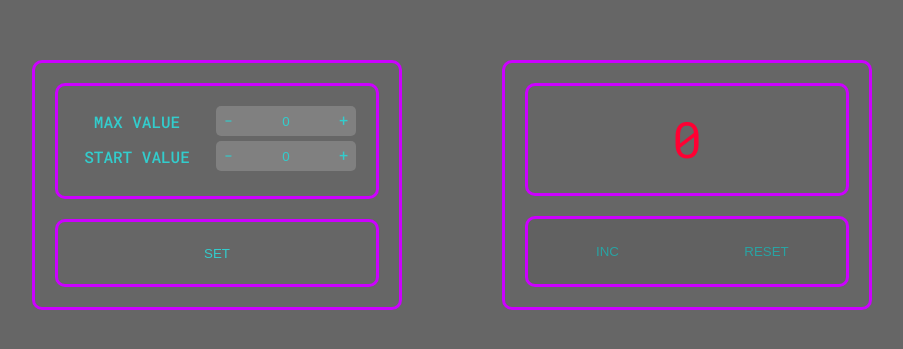
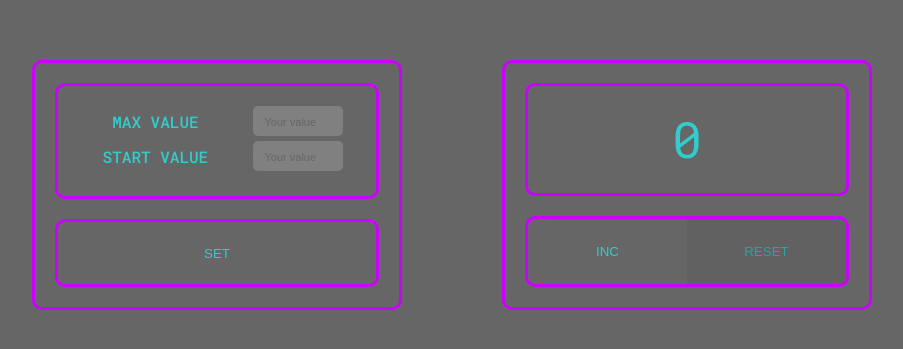
Before and after one commit to Konstantin-174/my-counter-hook, a React (Create React App) app: page / in a window 1280 px wide. Shown: the part 215-564 px from the top of the page, without its empty margins (188-1091 px from the left). Built offline with nearby package versions, Linux system fonts and the light colour scheme.

Commit message:
8th (Rebuild)

```diff
--- a/src/App.tsx
+++ b/src/App.tsx
@@ -1,32 +1,16 @@
-import React, {useState} from 'react';
+import React, {ChangeEvent} from 'react';
 import './App.css';
 import Counter from './components/Counter/Counter';
 import {InputBlock} from './components/InputBlock/InputBlock';
 
-const App: React.FC = () => {
+const App = () => {
 
-    const [maxValue, setMaxValue] = useState<number>(0)
-    const [startValue, setStartValue] = useState<number>(0)
-    let [displayStartValue, setDisplayStartValue] = useState<number>(startValue)
-
-    const decMaxValue = () => setMaxValue(maxValue - 1)
-    const incMaxValue = () => setMaxValue(maxValue + 1)
-    const decStartValue = () => setStartValue(startValue - 1)
-    const incStartValue = () => setStartValue(startValue + 1)
+    const inputChangeHandler = (e: ChangeEvent<HTMLInputElement>) => e.currentTarget.value
 
     return (
         <div className="App">
-            <InputBlock maxValue={maxValue}
-                        decMaxValue={decMaxValue}
-                        incMaxValue={incMaxValue}
-                        startValue={startValue}
-                        decStartValue={decStartValue}
-                        incStartValue={incStartValue}
-                        setDisplayValue={setDisplayStartValue}
-            />
-            <Counter displayValue={displayStartValue}
-                     maxValue={maxValue}
-            />
+            <InputBlock changeHandler={inputChangeHandler}/>
+            <Counter/>
         </div>
     );
 }
--- a/src/components/Counter/Counter.tsx
+++ b/src/components/Counter/Counter.tsx
@@ -4,35 +4,33 @@ import CounterButton from './CounterButton/CounterButton';
 import local from './Counter.module.scss';
 
 type CounterPropsType = {
-    displayValue: number
-    maxValue: number
 }
 
-const Counter: React.FC<CounterPropsType> = ({displayValue, maxValue}) => {
+const Counter: React.FC<CounterPropsType> = () => {
 
-    let [count, setCount] = useState<number>(displayValue)
+    let [count, setCount] = useState<number>(0)
 
     const incCount = () => setCount(count + 1)
 
     const resetCount = () => {
-         if (count > displayValue) {
-             setCount(count = displayValue)
+         if (count > 0) {
+             setCount(count = 0)
          }
     }
 
     return (
         <section className={local.counter}>
-            <CounterInput maxValue={maxValue}
+            <CounterInput
                           count={count}
             />
             <div className={local.btns}>
                 <CounterButton title="inc"
                                onClick={incCount}
-                               disabled={count >= maxValue}
+                               disabled={count >= 5}
                 />
                 <CounterButton title="reset"
                                onClick={resetCount}
-                               disabled={count === displayValue}
+                               disabled={count === 0}
                 />
             </div>
         </section>
--- a/src/components/Counter/CounterInput/CounterInput.tsx
+++ b/src/components/Counter/CounterInput/CounterInput.tsx
@@ -3,13 +3,12 @@ import classes from './CounterInput.module.scss'
 
 type CounterInputPropsType = {
     count: number
-    maxValue: number
 }
 
-const CounterInput: React.FC<CounterInputPropsType> = ({count, maxValue}) => {
+const CounterInput: React.FC<CounterInputPropsType> = ({count}) => {
 
     return (
-        <div className={`${classes.input} + ${count === maxValue ? classes.error : ""}`}>
+        <div className={`${classes.input} + ${count === 5 ? classes.error : ""}`}>
             {count}
         </div>
     )
--- a/src/components/InputBlock/InputBlock.tsx
+++ b/src/components/InputBlock/InputBlock.tsx
@@ -1,26 +1,19 @@
 import local from './InputBlock.module.scss';
-import React from 'react';
+import React, {ChangeEvent} from 'react';
 import CounterButton from '../Counter/CounterButton/CounterButton';
 
 type InputBlockPropsType = {
-    maxValue: number
-    decMaxValue: () => void
-    incMaxValue: () => void
-    startValue: number
-    decStartValue: () => void
-    incStartValue: () => void
-    setDisplayValue: (value: number) => void
+
+    changeHandler: (e: ChangeEvent<HTMLInputElement>) => void
 }
 
-export const InputBlock: React.FC<InputBlockPropsType> = ({maxValue,
-                                                              decMaxValue,
-                                                              incMaxValue,
-                                                              startValue,
-                                                              decStartValue,
-                                                              incStartValue,
-                                                              setDisplayValue}) => {
+export const InputBlock: React.FC<InputBlockPropsType> = ({
+                                                              changeHandler
+                                                          }) => {
 
-    const setBtn = () => setDisplayValue(startValue)
+    const setBtn = () => {
+        alert('WTF!?')
+    }
 
     return (
         <section className={local.inputBlockWrap}>
@@ -29,18 +22,14 @@ export const InputBlock: React.FC<InputBlockPropsType> = ({maxValue,
                     <div className={local.inputTitle}>
                         max value
                     </div>
-                    <Input value={maxValue}
-                           decValue={decMaxValue}
-                           incValue={incMaxValue}
+                    <Input changeHandler={changeHandler}
                     />
                 </div>
                 <div className={local.inputItem}>
                     <div className={local.inputTitle}>
                         start value
                     </div>
-                    <Input value={startValue}
-                           decValue={decStartValue}
-                           incValue={incStartValue}
+                    <Input changeHandler={changeHandler}
                     />
                 </div>
             </div>
@@ -54,29 +43,17 @@ export const InputBlock: React.FC<InputBlockPropsType> = ({maxValue,
 }
 
 type InputPropsType = {
-    value: number
-    incValue: () => void
-    decValue: () => void
+    changeHandler: (e: ChangeEvent<HTMLInputElement>) => void
 }
 
-const Input: React.FC<InputPropsType> = ({value, incValue, decValue}) => {
+const Input: React.FC<InputPropsType> = ({changeHandler}) => {
 
     return (
         <div className={local.input}>
-            <div className={local.dec}
-                 tabIndex={0}
-                 onClick={decValue}
-            >
-                -
-            </div>
-            <input value={value}
+            <input type="number"
+                   placeholder="Your value"
+                   onChange={changeHandler}
             />
-            <div className={local.inc}
-                 tabIndex={0}
-                 onClick={incValue}
-            >
-                +
-            </div>
         </div>
     )
 }
```
